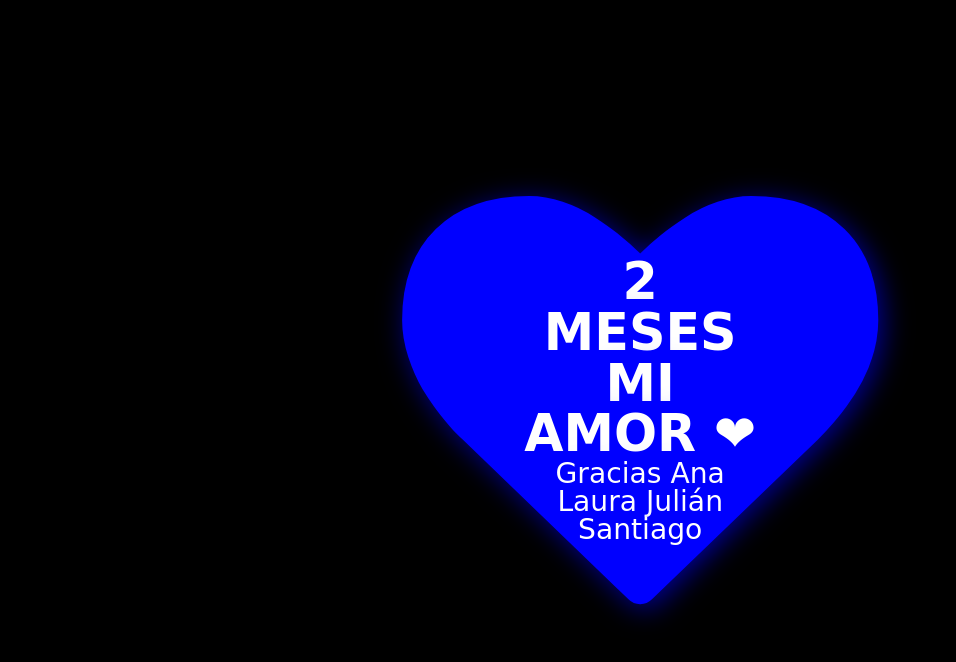
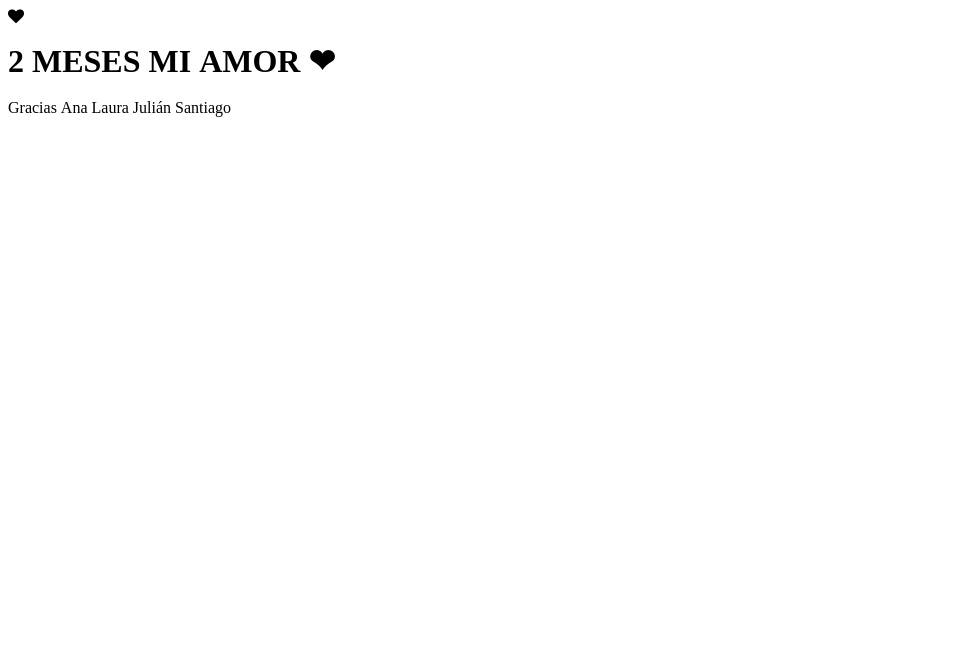
Before and after one commit to alfonsoperezmanilla/LAURAAMOR, a plain HTML site: page index.html in a window 1280 px wide. Shown: the whole page, without its empty margins (0-956 px from the left). Drawn offline with Linux system fonts and the light colour scheme.

Commit message:
Update index.html

```diff
--- a/index.html
+++ b/index.html
@@ -6,7 +6,7 @@
 	<meta http-equiv="Refresh" content="15;url=https://alfonsoperezmanilla.github.io/2MESES/">
 	<title>CODIGO AA ❤</title>
 	<link rel="stylesheet" href="http://cdnjs.cloudflare.com/ajax/libs/font-awesome/4.7.0/css/font-awesome.min.css">
-	<link rel="stylesheet" href="estilo1.css">
+	<!--<link rel="stylesheet" href="estilo1.css">-->
 	<link rel="icon" href="1.icon">
 	<link rel="shortcut icon" type="image/x-icon" href="1.png">
 </head>
```
